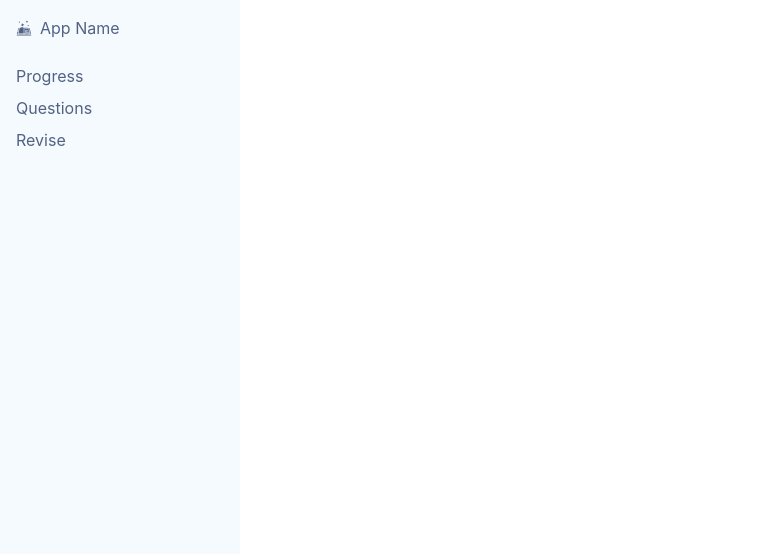
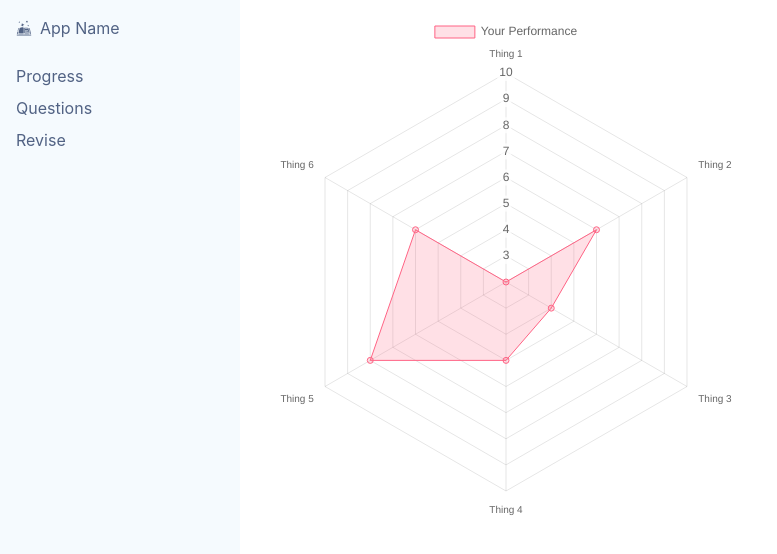
Before and after one commit to TrollTown/StudyMetrics, a Next.js app in the folder frontend/: page / in a window 1280 px wide. Shown: the top 554 px of the page, without its empty margins (0-777 px from the left). Built offline with nearby package versions, Linux system fonts and the light colour scheme.

Commit message:
added chart

```diff
--- a/frontend/components/Chart.js
+++ b/frontend/components/Chart.js
@@ -6,7 +6,8 @@ const data = {
   datasets: [
     {
       label: "Your Performance",
-      data: [2, 9, 3, 5, 2, 3],
+      //       data: [20, 60, 40, 50, 80, 60],
+      data: [2, 6, 4, 5, 8, 6],
       backgroundColor: "rgba(255, 99, 132, 0.2)",
       borderColor: "rgba(255, 99, 132, 1)",
       borderWidth: 1,
--- a/frontend/pages/index.js
+++ b/frontend/pages/index.js
@@ -5,5 +5,9 @@ import Chart from "../components/Chart";
 import Layout from "../components/Layout";
 
 export default function Home() {
-  return <Layout></Layout>;
+  return (
+    <Layout>
+      <Chart />
+    </Layout>
+  );
 }
```
